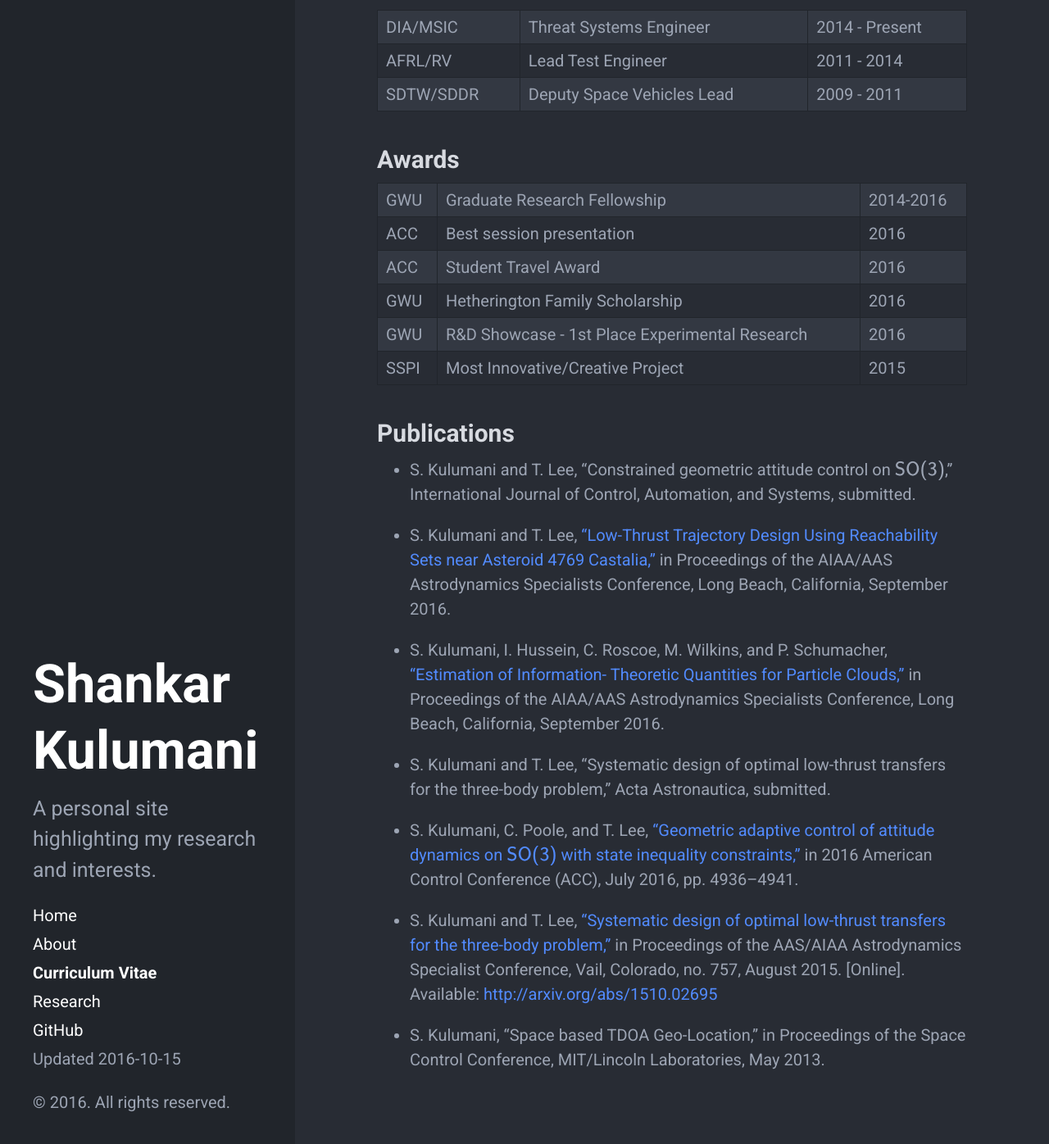
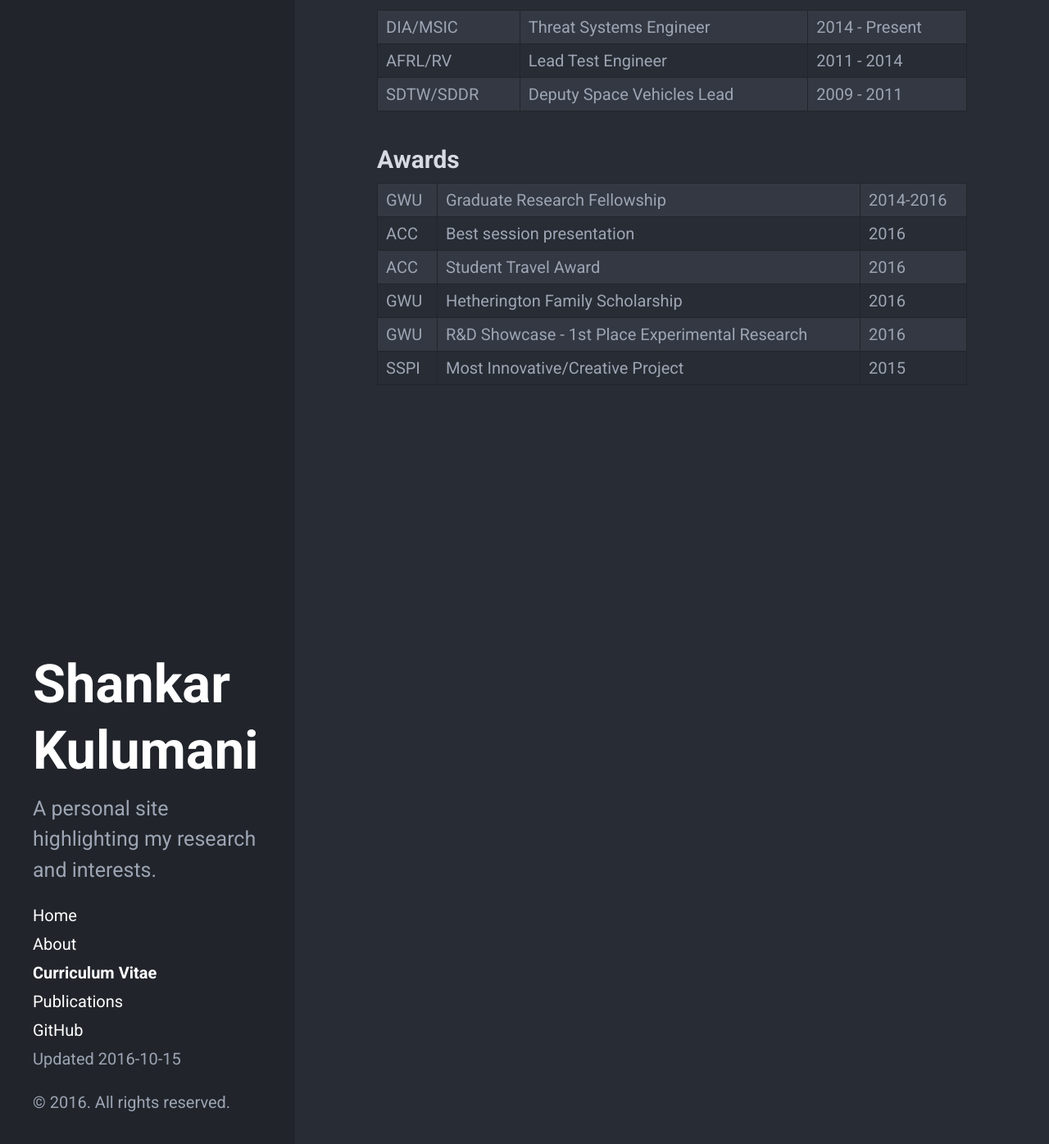
Before and after one commit to skulumani/skulumani.github.io, a Jekyll site: the page built from cv.md, in a window 1280 px wide and 1400 px high, scrolled down 555 px. Shown: the top 1396 px of the window at 82% size. Built offline with Jekyll 4.4.1, drawn with Linux system fonts in a browser that asks for light colours; formulas are drawn with MathJax 3.

Commit message:
Move publications to a publications page.
Rename research to publications

```diff
--- a/cv.md
+++ b/cv.md
@@ -30,19 +30,3 @@ ACC | Student Travel Award | 2016
 GWU | Hetherington Family Scholarship | 2016
 GWU | R&D Showcase - 1st Place Experimental Research | 2016
 SSPI | Most Innovative/Creative Project | 2015
-
-## Publications
-
-* S. Kulumani and T. Lee, “Constrained geometric attitude control on \\( \mathsf{SO(3)} \\),” International Journal of Control, Automation, and Systems, submitted.
-
-* S. Kulumani and T. Lee, [“Low-Thrust Trajectory Design Using Reachability Sets near Asteroid 4769 Castalia,”]({% post_url 2016-08-20-2016AAS %}) in Proceedings of the AIAA/AAS Astrodynamics Specialists Conference, Long Beach, California, September 2016.
-
-* S. Kulumani, I. Hussein, C. Roscoe, M. Wilkins, and P. Schumacher, [“Estimation of Information- Theoretic Quantities for Particle Clouds,”]({% post_url 2016-10-15-2016AAS-B %}) in Proceedings of the AIAA/AAS Astrodynamics Specialists Conference, Long Beach, California, September 2016.
-
-* S. Kulumani and T. Lee, “Systematic design of optimal low-thrust transfers for the three-body problem,” Acta Astronautica, submitted.
-
-* S. Kulumani, C. Poole, and T. Lee, [“Geometric adaptive control of attitude dynamics on \\( \mathsf{SO(3)} \\) with state inequality constraints,”]({% post_url 2015-10-09-2016ACC%}) in 2016 American Control Conference (ACC), July 2016, pp. 4936–4941.
-
-* S. Kulumani and T. Lee, [“Systematic design of optimal low-thrust transfers for the three-body problem,”]({% post_url 2015-08-10-2015AAS%}) in Proceedings of the AAS/AIAA Astrodynamics Specialist Conference, Vail, Colorado, no. 757, August 2015. [Online]. Available: [http://arxiv.org/abs/1510.02695](http://arxiv.org/abs/1510.02695)
-
-* S. Kulumani, “Space based TDOA Geo-Location,” in Proceedings of the Space Control Conference, MIT/Lincoln Laboratories, May 2013.
```
Also changed, not shown: research.md (+19 -1 lines).
